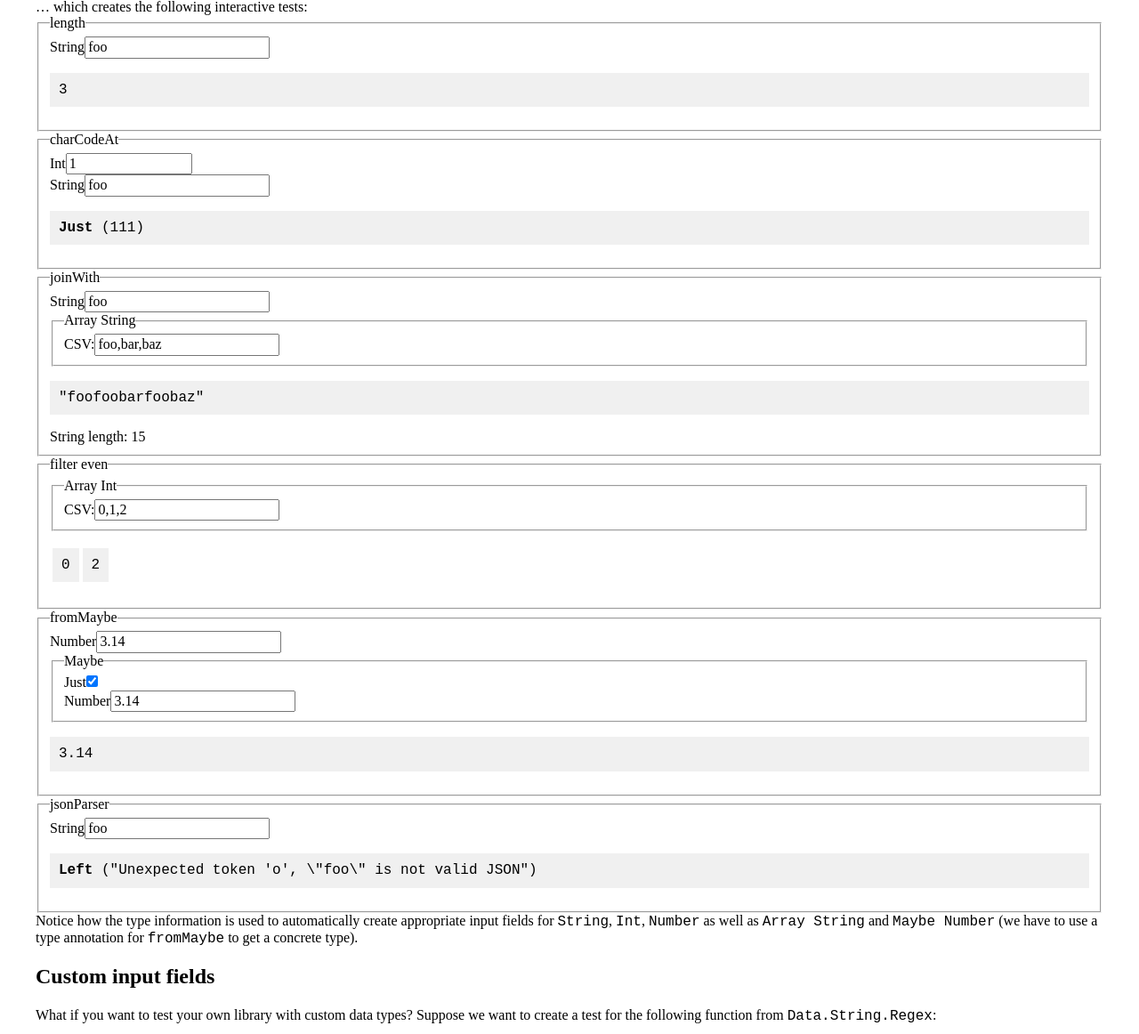
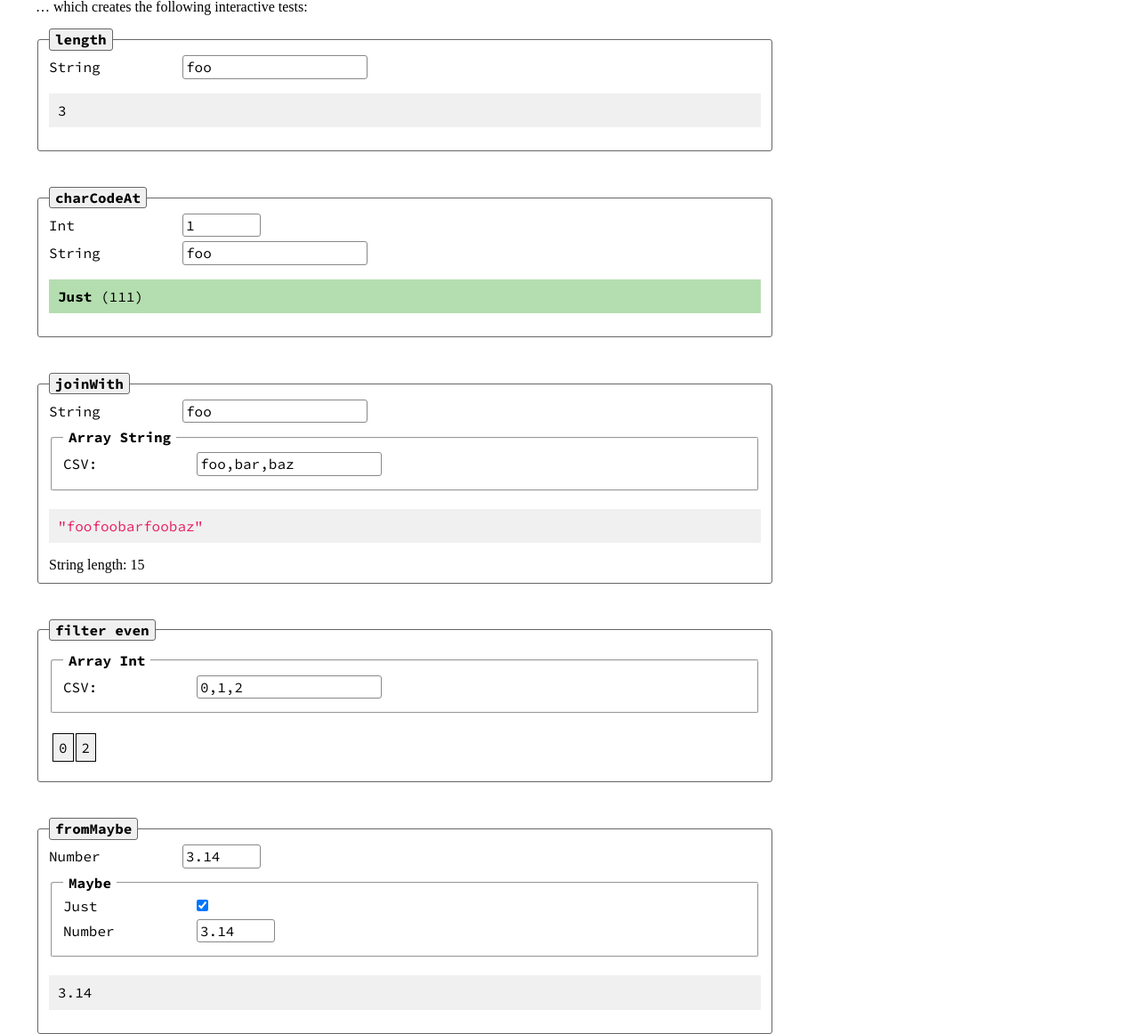
Before and after one commit to sharkdp/purescript-sparkle, a plain HTML site: page index.html in a window 1280 px wide. Shown: the part 875-2037 px from the top of the page at 89% size. Drawn offline with nearby package versions, Linux system fonts and the light colour scheme.

Commit message:
Update demo

```diff
--- /dev/null
+++ b/flarecheck.css
@@ -0,0 +1,93 @@
+.flarecheck-test pre,
+.flarecheck-test code,
+.flarecheck-test input,
+.flarecheck-test label,
+.flarecheck-test legend {
+    font-family: 'Source Code Pro', courier;
+}
+
+fieldset.flarecheck-test {
+    margin-top: 15px;
+    margin-bottom: 40px;
+    max-width: 800px;
+    border: 1px solid #666;
+    border-radius: 3px;
+}
+
+fieldset.flarecheck-test > legend {
+    background-color: #f0f0f0;
+    border: 1px solid #666;
+    border-radius: 3px;
+}
+
+.flarecheck-test pre {
+    background-color: #f0f0f0;
+    padding: 10px;
+}
+
+.flarecheck-test .flare-input {
+    margin-bottom: 5px;
+}
+
+.flarecheck-test input {
+    font-size: 16px;
+    padding: 3px;
+    border-radius: 3px;
+    border: 1px solid #888;
+}
+
+.flarecheck-test input:invalid {
+    background-color: #DEAFB4;
+}
+
+.flarecheck-test .flare-input-number,
+.flarecheck-test .flare-input-int-number {
+    width: 80px;
+}
+
+.flarecheck-test fieldset {
+    border-radius: 3px;
+    margin-top: 5px;
+    margin-bottom: 20px;
+}
+
+.flarecheck-test label,
+.flarecheck-test legend {
+    font-size: 16px;
+}
+
+.flarecheck-test label {
+    width: 150px;
+    display: inline-block;
+}
+
+.flarecheck-test legend {
+    padding: 2px 6px;
+    font-weight: 700;
+}
+
+.flarecheck-test .flarecheck-okay {
+    background-color: #B4DEAF;
+}
+
+.flarecheck-test .flarecheck-warn {
+    background-color: #DEAFB4;
+}
+
+.flarecheck-test .flarecheck-string {
+    color: #E91E63;
+}
+
+.flarecheck-test td {
+    border: 1px solid black;
+}
+
+.flarecheck-test td > pre {
+    margin: 0;
+    padding: 5px;
+}
+
+.flarecheck-test table {
+    margin-left: 2px;
+    margin-bottom: 10px;
+}
```
Also changed, not shown: index.html (+1 -1 lines).
